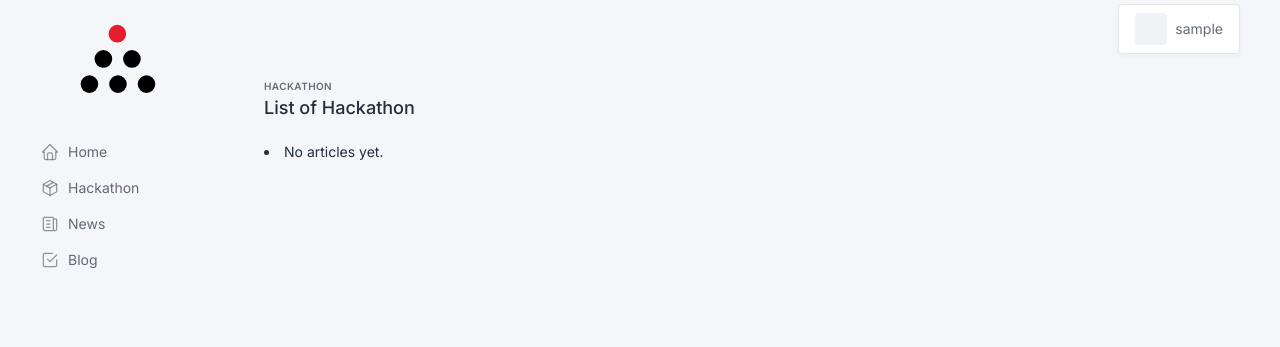
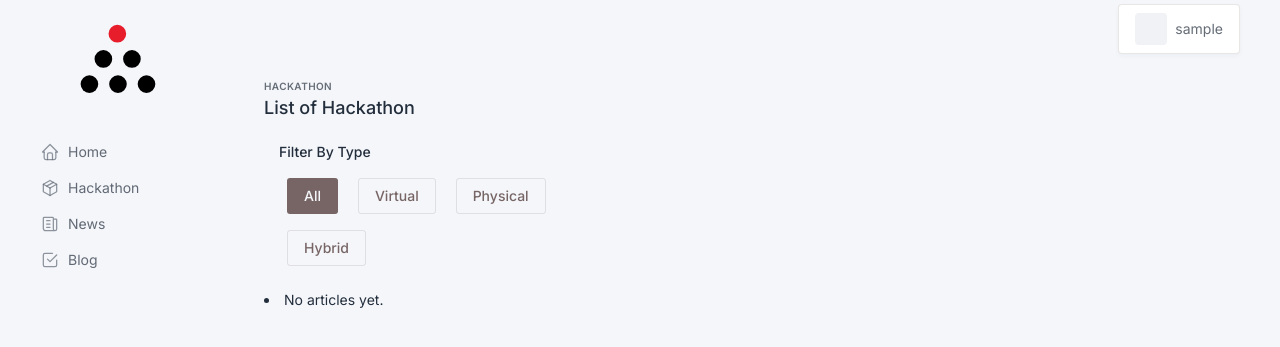
Before and after one commit to Coders-HQ/CodersHQ, a Django app: page /hackathon/ in a window 1280 px wide. Shown: the top 347 px of the page. Run offline with Django 3.2, Linux system fonts and the light colour scheme; the visitor is signed in with stand-in values (Sample User, id 1); data that the repository does not hold is empty; some libraries are stand-ins or nearby versions.

Commit message:
filter hackathon by type

```diff
--- a/codershq/hackathon/urls.py
+++ b/codershq/hackathon/urls.py
@@ -1,9 +1,12 @@
 # urls.py
 from django.urls import path
-from codershq.hackathon.views import HackathonList, HackathonDetail
+from codershq.hackathon.views import HackathonList, HackathonDetail, HackathonVirtualList, HackathonPhysicalList, HackathonHybridList
 
 app_name = "hackathon"
 urlpatterns = [
     path('', HackathonList.as_view(), name="list"),
+    path('virtual/', HackathonVirtualList.as_view(), name="virtual_list"),
+    path('physical/', HackathonPhysicalList.as_view(), name="physical_list"),
+    path('hybrid/', HackathonHybridList.as_view(), name="hybrid_list"),
     path('<slug:slug>/', HackathonDetail.as_view(), name="detail"),
 ]
--- a/codershq/hackathon/views.py
+++ b/codershq/hackathon/views.py
@@ -17,6 +17,33 @@ class HackathonList(LoginRequiredMixin, ListView):
         context = super().get_context_data(**kwargs)
         context['now'] = timezone.now()
         return context
+
+class HackathonVirtualList(LoginRequiredMixin, ListView):
+    model = Hackathon
+    context_object_name = 'hackathons'
+    paginate_by = 10
+    ordering = ['-date_start']
+
+    def get_queryset(self):
+        return Hackathon.objects.filter(hackathon_type="VI")
+
+class HackathonPhysicalList(LoginRequiredMixin, ListView):
+    model = Hackathon
+    context_object_name = 'hackathons'
+    paginate_by = 10
+    ordering = ['-date_start']
+
+    def get_queryset(self):
+        return Hackathon.objects.filter(hackathon_type="PH")
+
+class HackathonHybridList(LoginRequiredMixin, ListView):
+    model = Hackathon
+    context_object_name = 'hackathons'
+    paginate_by = 10
+    ordering = ['-date_start']
+
+    def get_queryset(self):
+        return Hackathon.objects.filter(hackathon_type="HY")
 
 class HackathonDetail(LoginRequiredMixin, DetailView):
     model = Hackathon
--- a/codershq/templates/hackathon/hackathon_list.html
+++ b/codershq/templates/hackathon/hackathon_list.html
@@ -19,6 +19,38 @@
       </div>
     </div>
   </div>
+
+ <div class="col-xl-4">
+  <div class="mb-3">
+<label class="form-label">Filter By Type</label>
+
+        {% if request.path == "/hackathon/" %}
+        <a href="/hackathon/" type="button" class="btn btn-secondary m-2">All</a>
+        {% else %}
+        <a href="/hackathon/" type="button" class="btn btn-outline-secondary m-2">All</a>
+        {% endif %}
+
+        {% if request.path == "/hackathon/virtual/" %}
+        <a href="/hackathon/virtual" type="button" class="btn btn-secondary m-2">Virtual</a>
+        {% else %}
+        <a href="/hackathon/virtual" type="button" class="btn btn-outline-secondary m-2">Virtual</a>
+        {% endif %}
+
+        {% if request.path == "/hackathon/physical/" %}
+        <a href="/hackathon/physical" type="button" class="btn btn-secondary m-2">Physical</a>
+        {% else %}
+        <a href="/hackathon/physical" type="button" class="btn btn-outline-secondary m-2">Physical</a>
+        {% endif %}
+        {% if request.path == "/hackathon/hybrid/" %}
+        <a href="/hackathon/hybrid" type="button" class="btn btn-secondary m-2">Hybrid</a>
+        {% else %}
+        <a href="/hackathon/hybrid" type="button" class="btn btn-outline-secondary m-2">Hybrid</a>
+        {% endif %}
+
+
+      </div>
+   </div>
+
 
 {% for hackathon in hackathons %}
 <div class="card mb-2">
```
